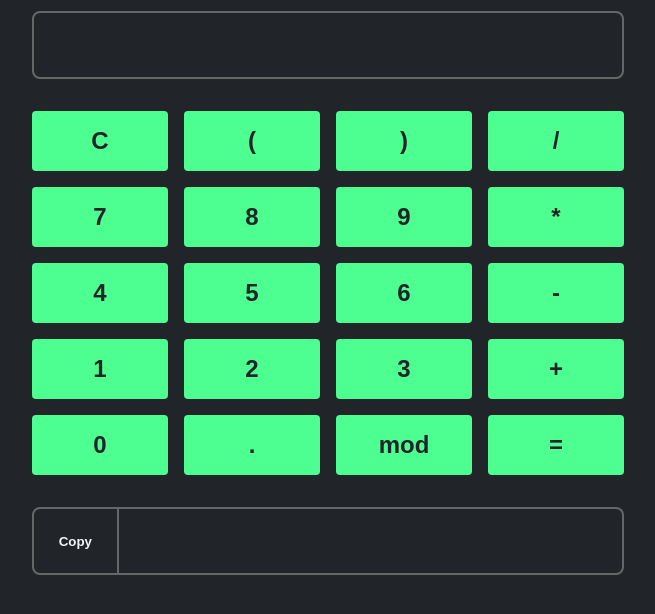
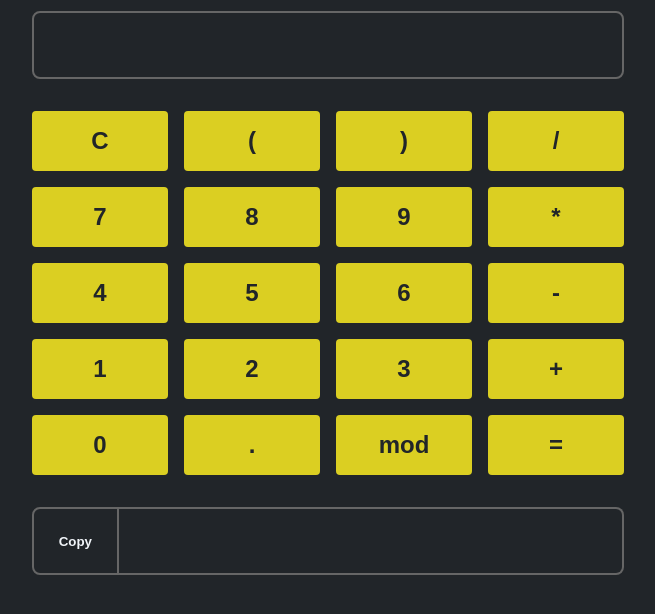
Before and after one commit to AkiraMatthew/Calc-JS, a plain HTML site: page index.html in a window 1280 px wide. Shown: the part 90-704 px from the top of the page, without its empty margins (312-967 px from the left). Drawn offline with Linux system fonts and the light colour scheme.

Commit message:
change of color

```diff
--- a/style.css
+++ b/style.css
@@ -8,7 +8,7 @@
     --bg-color: #212529;
     --border-color: #666;
     --font-color: #f1f5f9;
-    --primary-color: #4dff91;
+    --primary-color: #dbcf22;
     --error-color: #ff0043;
   }
 
```
